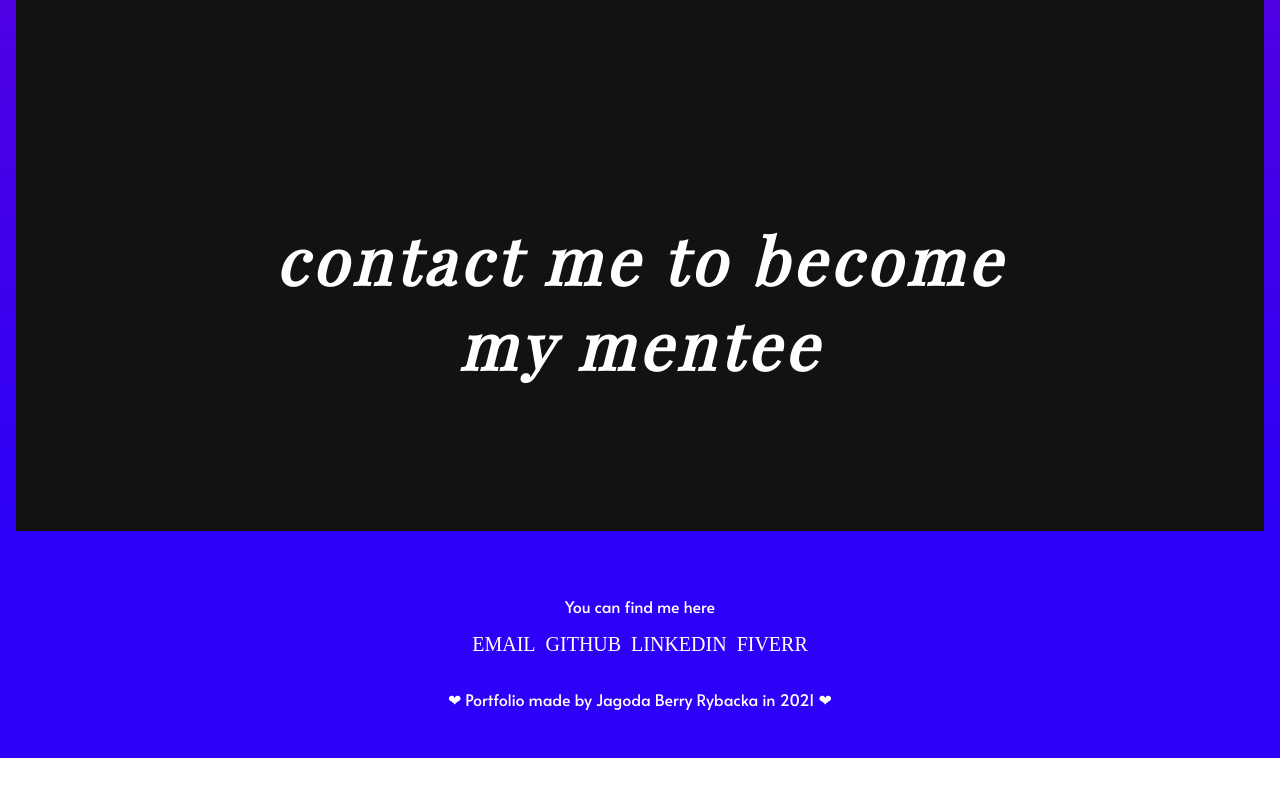
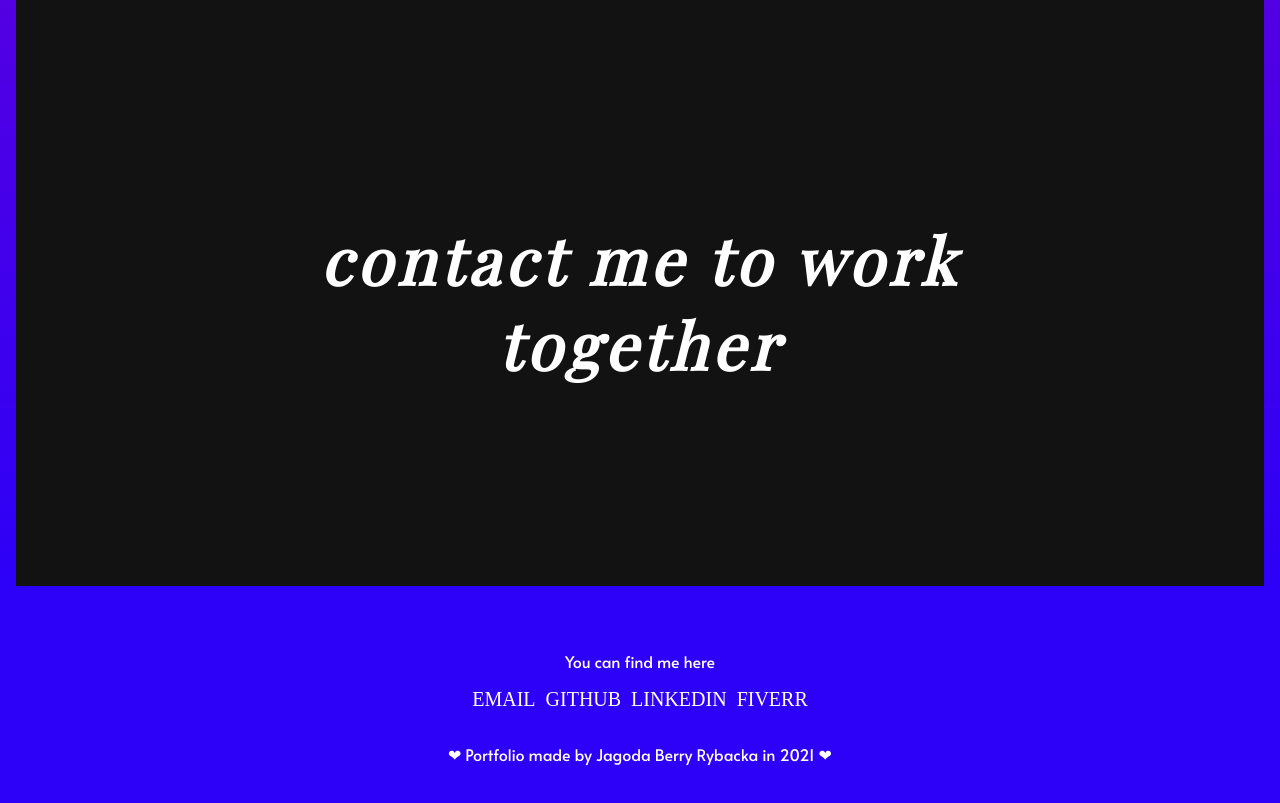
Before and after one commit to jagodarybacka/jagodarybacka.github.io, a React (Create React App) app: page /mentor in a window 1280 px wide. Shown: the part 2480-3283 px from the top of the page. Before the commit the page ends 3238 px from the top, so only its background shows below. Built offline with nearby package versions, Linux system fonts and the light colour scheme; a web font is replaced by a local one.

Commit message:
feat: Contact component

```diff
--- a/src/components/Cursor/styles.scss
+++ b/src/components/Cursor/styles.scss
@@ -28,5 +28,6 @@
   margin: 0;
   font-family: 'Hammersmith One', serif;
   text-transform: uppercase;
+  opacity: 1;
   transition: opacity 500ms, transform 500ms;
 }
--- a/src/pages/Developer/index.js
+++ b/src/pages/Developer/index.js
@@ -4,8 +4,10 @@ import Paragraph from 'components/Paragraph';
 import Tags from 'components/Tags';
 import Tile from 'components/Tile';
 import Slider from 'components/Slider';
+import Contact from 'pages/shared/Contact';
 import CONTENT from './content';
 import './styles.scss';
+
 
 function DeveloperPage() {
   const projects = CONTENT.PROJECTS.map((item, i) => (
@@ -68,8 +70,8 @@ function DeveloperPage() {
         {projects}
       </section>
 
-      <section onClick={() => navigator.clipboard.writeText(CONTENT.EMAIL)} className="Developer__section has-padding is-clickable is-centered" data-hover-text="Copy email">
-        <Header>contact me to work together</Header>
+      <section className="Developer__section no-margin">
+        <Contact email={CONTENT.EMAIL}/>
       </section>
     </div>
   );
--- a/src/pages/Developer/styles.scss
+++ b/src/pages/Developer/styles.scss
@@ -50,9 +50,8 @@
 .Developer__section {
   margin-bottom: 10em;
 
-  &.has-padding {
+  &.no-margin {
     margin: 0;
-    padding: 5em 0;
   }
 }
 
--- a/src/pages/Mentor/index.js
+++ b/src/pages/Mentor/index.js
@@ -2,6 +2,7 @@ import React from 'react';
 import Header from 'components/Header';
 import Paragraph from 'components/Paragraph';
 import Slider from 'components/Slider';
+import Contact from 'pages/shared/Contact';
 import CONTENT from './content';
 import './styles.scss';
 
@@ -32,8 +33,8 @@ function MentorPage() {
           main={CONTENT.VALUES_EXPERIENCE} />
       </section>
 
-      <section onClick={() => navigator.clipboard.writeText(CONTENT.EMAIL)} className="Mentor__section has-padding is-clickable is-centered" data-hover-text="Copy email">
-        <Header>contact me to become my mentee</Header>
+      <section className="Mentor__section no-margin">
+        <Contact email={CONTENT.EMAIL} />
       </section>
 
     </div>
--- a/src/pages/Mentor/styles.scss
+++ b/src/pages/Mentor/styles.scss
@@ -6,8 +6,7 @@
 .Mentor__section {
   margin-bottom: 10em;
 
-  &.has-padding {
+  &.no-margin {
     margin: 0;
-    padding: 5em 0;
   }
 }
--- /dev/null
+++ b/src/pages/shared/Contact/index.js
@@ -0,0 +1,21 @@
+import React, { useState } from 'react';
+import p from 'prop-types';
+import Header from 'components/Header';
+import './styles.scss';
+
+export default function Contact({ email }) {
+  const [ isCopied, setIsCopied ] = useState(false);
+  const copyEmail = () => navigator.clipboard.writeText(email)
+    .then(() => setIsCopied(true));
+
+  return (
+    <div className="Contact is-clickable is-centered" onClick={() => copyEmail()} data-hover-text="Copy email">
+      <Header>contact me to work together</Header>
+      <p className={`Contact__info ${ isCopied ? '' : 'is-hidden' }`}>Email copied. Drop me a line.</p>
+    </div>
+  );
+}
+
+Contact.propTypes = {
+  email: p.string
+};
--- /dev/null
+++ b/src/pages/shared/Contact/styles.scss
@@ -0,0 +1,36 @@
+@import 'mixins/index';
+
+.Contact {
+  padding: 5em 0;
+  .Header {
+    margin-bottom: 1em;
+  }
+}
+
+.Contact__info {
+  font-size: 2.5em;
+  margin: 0;
+  transition: opacity 500ms ease-in;
+  position: relative;
+  display: inline-block;
+
+  &::after {
+    content: '';
+    width: 100%;
+    height: 5px;
+    background-color: $theme__text-light;
+    border-radius: 3px;
+    position: absolute;
+    bottom: 0;
+    left: 0;
+    mix-blend-mode: difference;
+    animation: bounce 500ms infinite ease;
+  }
+}
+
+@keyframes bounce {
+  50% {
+    animation-timing-function: cubic-bezier(0.02, 0.01, 0.21, 1);
+    height: 20px;
+  }
+}
```
